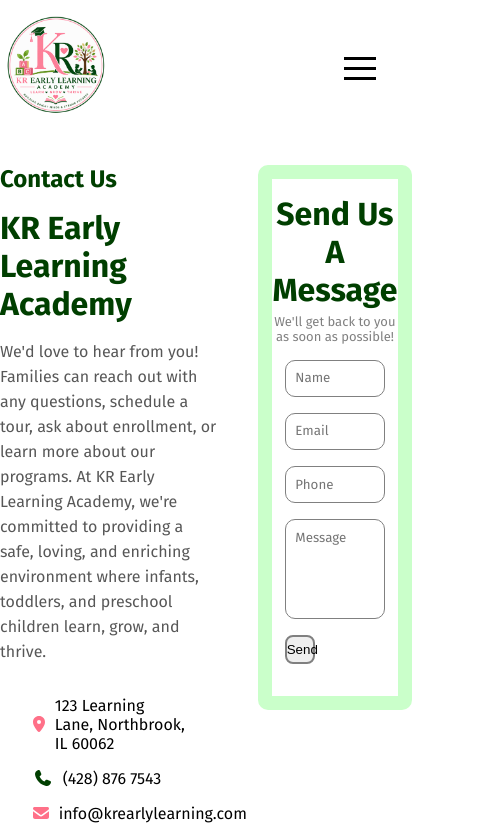
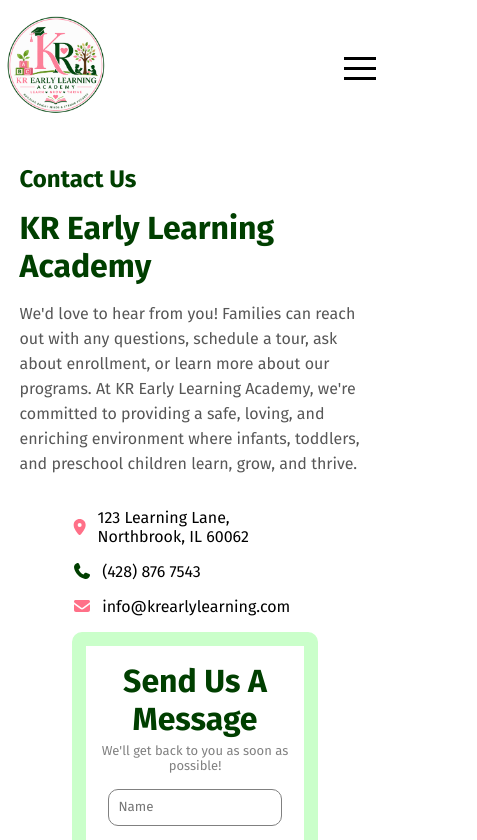
Before and after one commit to AllenCodess/krEarlyLearning, a React (Vite) app in the folder frontend/: page /contact in a window 390 px wide. Shown: the top 840 px of the page, 477 px wide, since content can reach past the window. Built offline with nearby package versions, Linux system fonts and the light colour scheme.

Commit message:
mobile reponse for contact page

```diff
--- a/frontend/index.css
+++ b/frontend/index.css
@@ -729,4 +729,22 @@
     margin: 0 auto;
     margin-bottom: 2rem;
   }
+
+  .contact-container {
+    flex-direction: column;
+  }
+
+  .contact-left {
+    width: 90%;
+    margin: 0 auto;
+  }
+
+  .contact-right {
+    width: 90%;
+    margin: 0 auto;
+  }
+
+  .form-container {
+    margin: 0 auto;
+  }
 }
```
